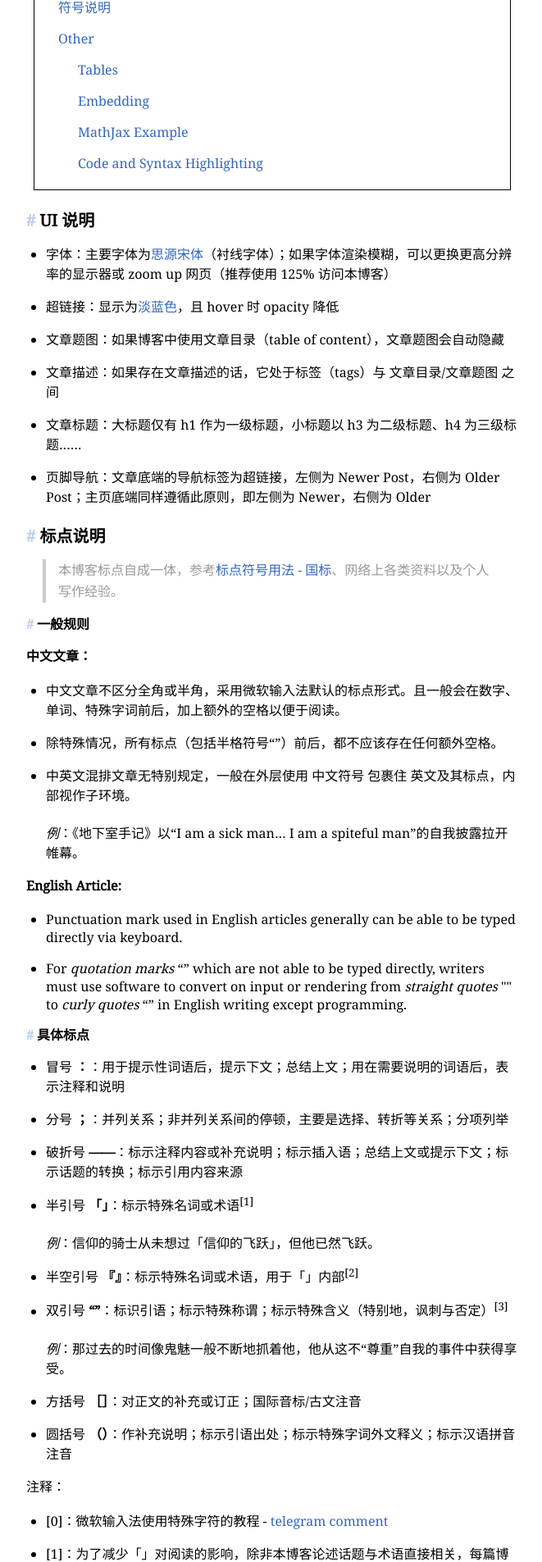
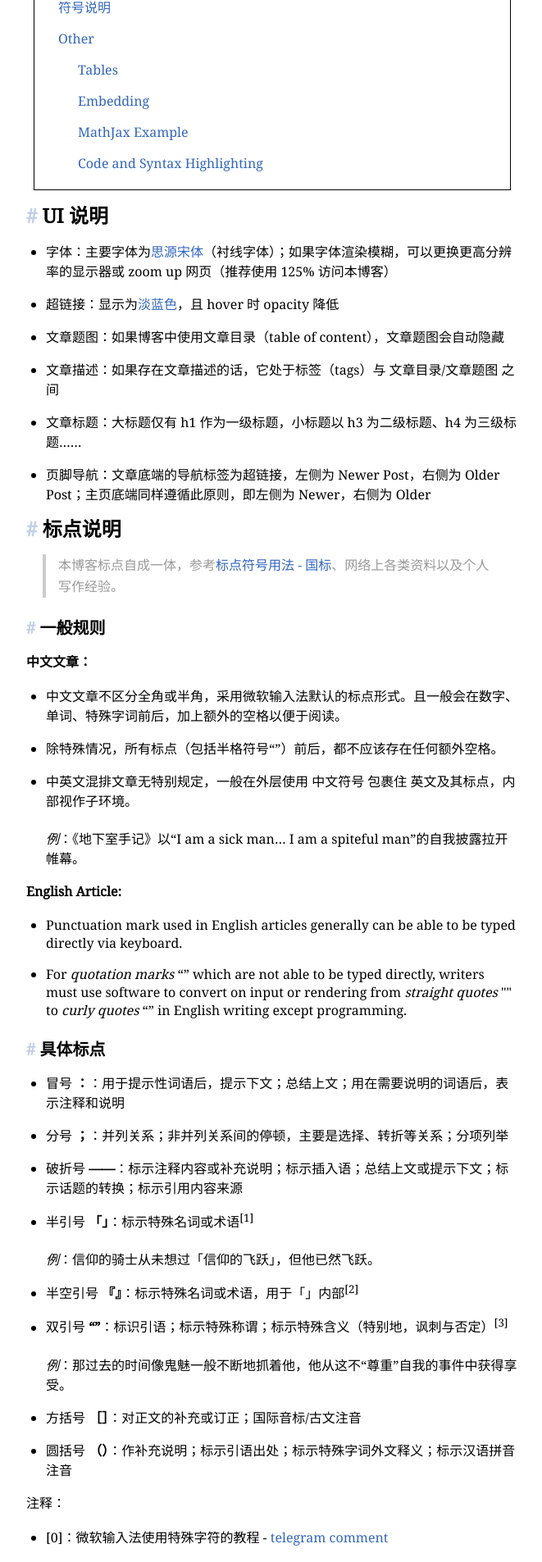
Before and after one commit to huang-feiyu/huang-feiyu.github.io, a Jekyll site: the page built from _posts/2023-05-21-blog-protocol.md, in a window 1280 px wide. Shown: the part 452-2357 px from the top of the page at 82% size, without its empty margins (308-969 px from the left). Built offline with Jekyll 4.4.1, drawn with Linux system fonts in a browser that asks for light colours; nearby versions of some CDN libraries; formulas are drawn with MathJax 3; a script that is not in the unit is left out.

Commit message:
style: update header style

```diff
--- a/_sass/_base.scss
+++ b/_sass/_base.scss
@@ -29,10 +29,14 @@
   font-size: 1.5rem;
 }
 h3 {
+  margin-top: 1rem;
+  font-size: 1.5rem;
+}
+h4 {
   margin-top: 1.5rem;
   font-size: 1.25rem;
 }
-h4, h5, h6 {
+h5, h6 {
   margin-top: 1rem;
   font-size: 1rem;
 }
```
